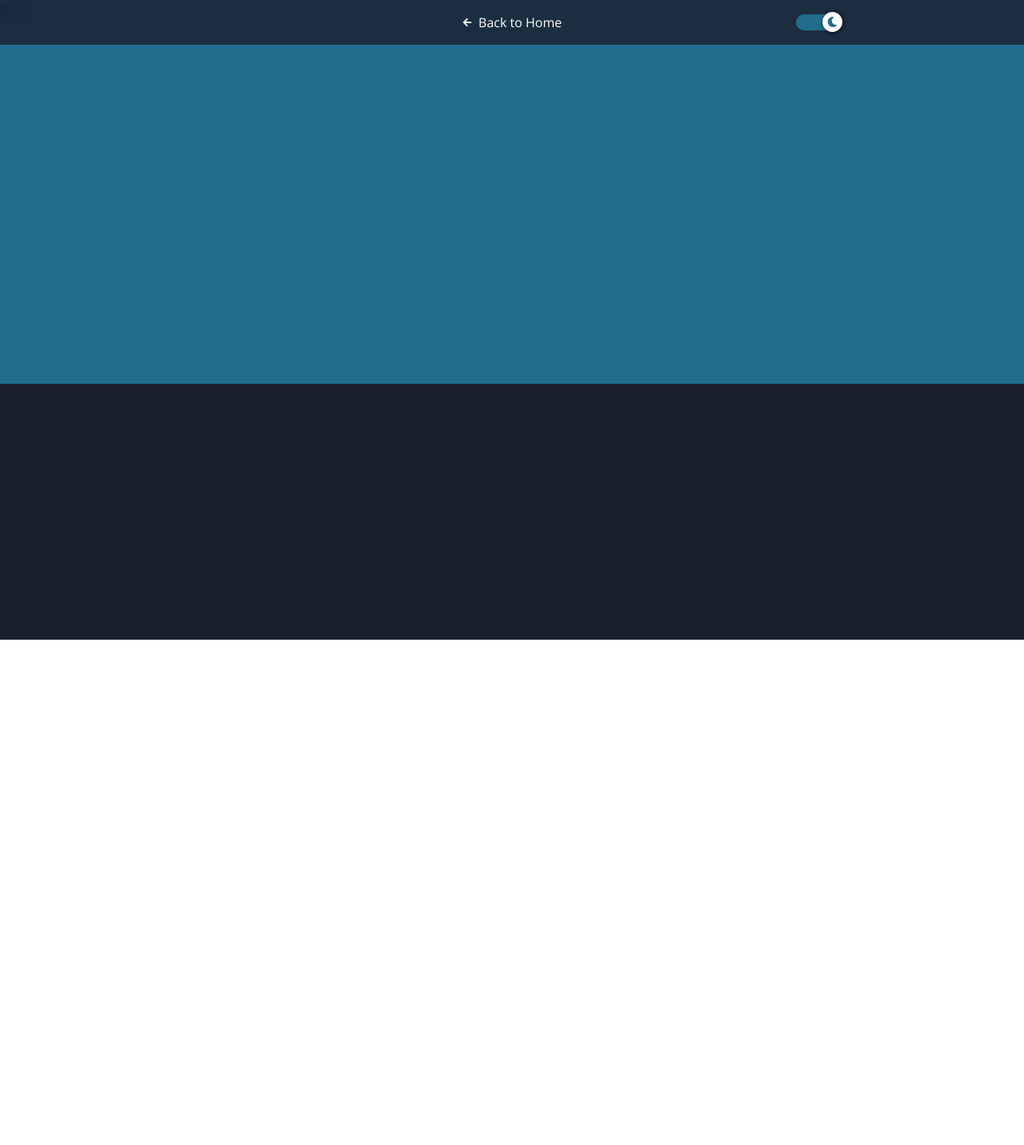
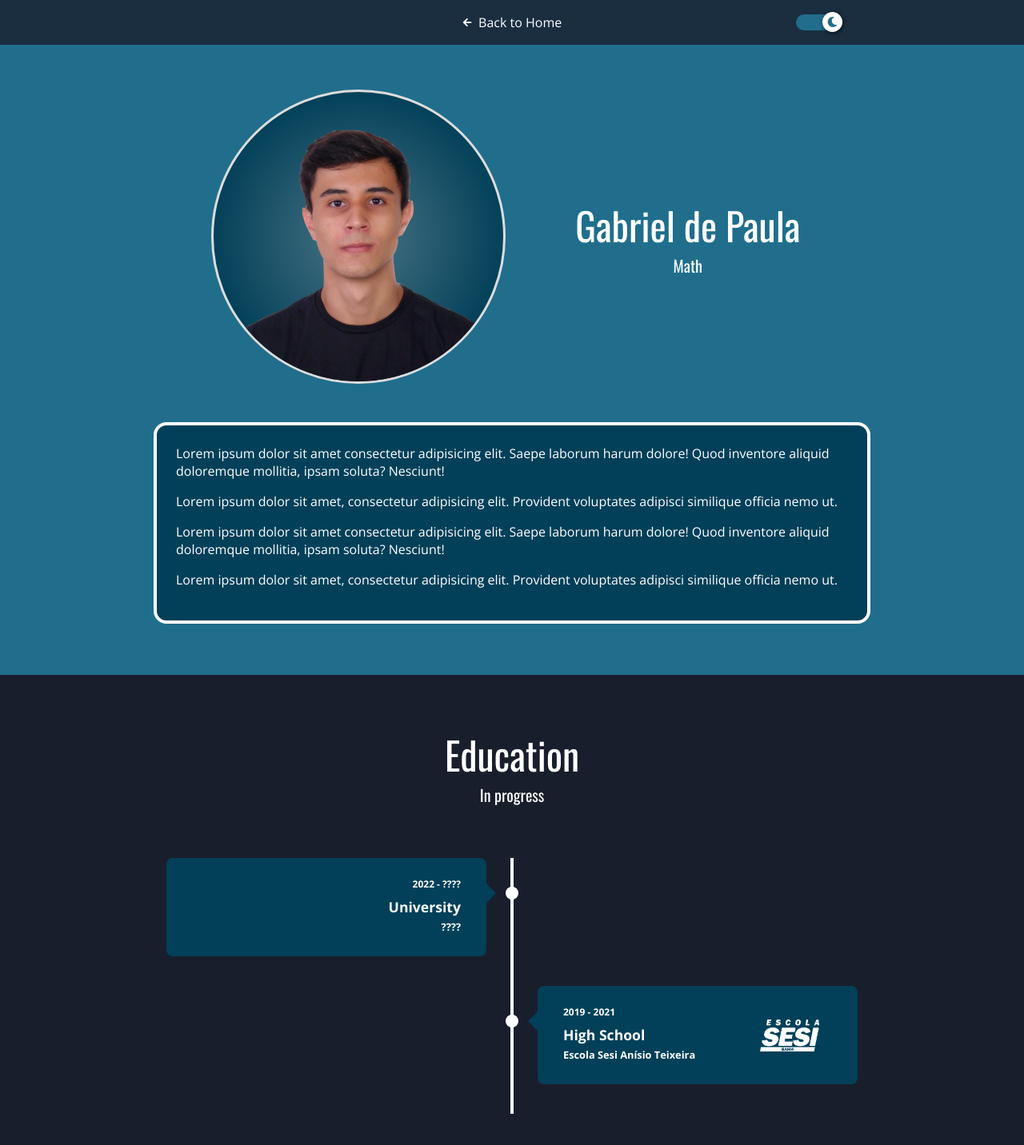
Before and after one commit to gabriel-dp/gabriel-dp.github.io_v1, a React (Create React App) app: page /portfolio/about in a window 1280 px wide. Shown: the top 1432 px of the page at 80% size. Before the commit the page ends 800 px from the top, so only its background shows below. Built offline with nearby package versions, Linux system fonts and the light colour scheme.

Commit message:
education timeline

```diff
--- a/src/components/Header/styles.js
+++ b/src/components/Header/styles.js
@@ -21,6 +21,7 @@ export const HeaderTitle = styled.h3`
     color: ${props => props.bg === 'dark' ? props.theme.colors.white : props.theme.colors.text};
     font-family: 'Oswald', sans-serif;
     font-weight: 400;
+    white-space: nowrap;
     transition: all 0.25s;
 `;
 
--- /dev/null
+++ b/src/components/MyPhoto/index.jsx
@@ -0,0 +1,47 @@
+import styled from 'styled-components';
+
+const MyPhotoDiv = styled.div`
+    width: 100%;
+    max-width: ${props => props.size}rem;
+    aspect-ratio: 1;
+    display: flex;
+    align-items: center;
+    justify-content: center;
+    transition: all 0.25s ease;
+    border: 0.2rem ${props => props.theme.colors.lightgray} solid;
+    border-radius: 50%;
+    background-color: ${props => props.theme.colors.secondary};
+
+    img {
+        max-width: 100%;
+        z-index: 0;
+    }
+
+    &::before {
+        --size: ${props => props.size}rem;
+        content: '';
+        position: absolute;
+        left: var(--x);
+        top: var(--y);
+        width: var(--size);
+        height: var(--size);
+        background: radial-gradient(circle closest-side, ${props => props.theme.colors.lightgray}55, transparent);
+        transition: all 0.25s ease-in-out;
+    }
+
+    :hover {
+        ::before {
+            background: radial-gradient(circle closest-side, ${props => props.theme.colors.lightgray}66, transparent);
+        }
+    }
+`;
+
+const MyPhoto = ({ size }) => {
+    return (
+        <MyPhotoDiv size={size}>
+            <img src={require('../../assets/images/model-circle.png')} alt='a handsome guy'/>
+        </MyPhotoDiv>
+    );
+}
+
+export default MyPhoto;
--- /dev/null
+++ b/src/pages/About/Education/index.jsx
@@ -0,0 +1,51 @@
+import Header from '../../../components/Header';
+import { EducationContainer, TimeLine, GraduationContainer, Graduation, GraduationData, InstitutionLogo, MiddleCircle, MiddleTimeLine } from './styles';
+
+const Education = () => {
+
+    const graduations = {
+        'University' : {
+            'institution' : '????',
+            'institution-logo' : '',
+            'time' : '2022 - ????',
+            'side' : 'left',
+        },
+        'High School' : {
+            'institution' : 'Escola Sesi Anísio Teixeira',
+            'institution-logo' : require('../../../assets/images/sesi.png'),
+            'time' : '2019 - 2021',
+            'side' : 'right',
+        },
+    }
+
+    return (
+        <EducationContainer>
+            <Header title='Education' subtitle='In progress'/>
+            <TimeLine>
+                {
+                    Object.keys(graduations).map((graduation) => (
+                        <GraduationContainer key={graduation}>
+                            <Graduation className={graduations[graduation]['side']}>
+                                <GraduationData>
+                                    <h6>{`${graduations[graduation]['time']}`}</h6>
+                                    <h4>{graduation}</h4>
+                                    <h5>{graduations[graduation]['institution']}</h5>
+                                </GraduationData>
+                                <InstitutionLogo
+                                    src={graduations[graduation]['institution-logo']}
+                                />
+                                <MiddleCircle/>
+                            </Graduation>
+                            <MiddleTimeLine/>
+                        </GraduationContainer>
+                    ))
+                }
+            </TimeLine>
+        </EducationContainer>
+    );
+}
+
+export default Education;
+
+/*
+*/
--- /dev/null
+++ b/src/pages/About/Education/styles.js
@@ -0,0 +1,174 @@
+import styled from 'styled-components';
+
+export const EducationContainer = styled.div`
+    width: 100%;
+    background-color: transparent;
+    display: flex;
+    flex-direction: column;
+    justify-content: center;
+    align-items: center;
+    padding: 4rem 15%;
+`;
+
+export const TimeLine = styled.div`
+    width: 100%;
+`;
+
+export const GraduationContainer = styled.div`
+    width: 100%;
+    min-height: 10rem;
+    position: relative;
+`;
+
+export const Graduation = styled.div`
+    width: calc(50% - 3rem);
+    min-width: 15rem;
+    margin: 0 1rem 1rem 1rem;
+    background-color: ${props => props.theme.colors.secondary};
+    border-radius: 0.5rem;
+    padding: 1.5rem 2rem;
+    color: ${props => props.theme.colors.white};
+    transition: all 0.25s ease;
+    position: absolute;
+    right: 0;
+    cursor: default;
+
+    display: flex;
+    flex-direction: row;
+    justify-content: space-between;
+    align-items: center;
+
+    &::before {
+        content: '';
+        height: 0;
+        width: 0;
+        border: 0.75rem ${props => props.theme.colors.secondary} solid;
+        border-bottom: 0.75rem solid transparent;
+        border-right: 0.75rem solid transparent;
+        border-left: 0.75rem solid transparent;
+        position: absolute;
+        top: 2rem;
+        transform: rotate(90deg);
+        transition: all 0.25s ease;
+    }
+
+    &.right {
+        .circle {
+            left: -2.5rem;
+        }
+
+        ::before {
+            left: -1.5rem;
+        }
+    }
+
+    @media (min-width: 1000px) {
+        &.left {
+            flex-direction: row-reverse;
+            left: 0;
+
+            .data {
+                text-align: right;
+            }
+
+            .circle {
+                right: -2.5rem;
+            }
+
+            ::before {
+                position: absolute;
+                right: -1.5rem;
+                transform: rotate(-90deg);
+            }
+        }
+
+        :hover {
+            color: ${props => props.theme.colors.white};
+            background-color: ${props => props.theme.colors.primary};
+
+            ::before {
+                visibility: visible;
+                opacity: 1;
+                border: 0.75rem ${props => props.theme.colors.primary} solid;
+                border-bottom: 0.75rem solid transparent;
+                border-right: 0.75rem solid transparent;
+                border-left: 0.75rem solid transparent;
+            }
+        }
+    }
+
+    @media (max-width: 999px) {
+        margin-left: 2rem;
+        width: 90%;
+
+        &.left {
+            left: 0;
+
+            .circle {
+                left: -2.5rem;
+            }
+
+            ::before {
+                position: absolute;
+                left: -1.5rem;
+                transform: rotate(90deg);
+            }
+        }
+
+        &.right {
+            left: 0;
+        }
+    }
+`;
+
+export const GraduationData = styled.div.attrs({
+    className : 'data'
+})`
+
+    h4 {
+        font-size: 1.1rem;
+    }
+
+    h5 {
+        font-size: 0.8rem;
+        margin: 0.25rem 0;
+    }
+
+    h6 {
+        font-size: 0.75rem;
+        margin-bottom: 0.5rem;
+    }
+`;
+
+export const InstitutionLogo = styled.img`
+    height: 2.5rem;
+    margin: 0 1rem;
+`;
+
+export const GraduationTime = styled.h6`
+`;
+
+export const MiddleTimeLine = styled.div`
+    width: 0.25rem;
+    height: 100%;
+    background-color: ${props => props.theme.colors.text};
+    position: absolute;
+    left: 50%;
+    transform: translateX(-50%);
+
+    @media (max-width: 999px) {
+        left: 0;
+    }
+`;
+
+export const MiddleCircle = styled.div.attrs({
+    className : 'circle',
+})`
+    height: 1rem;
+    aspect-ratio: 1;
+    border-radius: 50%;
+    background-color: ${props => props.theme.colors.text};
+    position: absolute;
+    top: 2.25rem;
+    color: ${props => props.theme.colors.background};
+`;
--- a/src/pages/About/MySelf/index.jsx
+++ b/src/pages/About/MySelf/index.jsx
@@ -1,9 +1,23 @@
-import { MySelfTabContainer } from './styles';
+import MyPhoto from '../../../components/MyPhoto';
+import Header from '../../../components/Header';
+
+import { MySelfTabContainer, PhotoAndName, HeaderDiv, FullDescription } from './styles';
 
 const MySelf = () => {
     return (
         <MySelfTabContainer>
-            Gab
+            <PhotoAndName>
+                <MyPhoto size={23} className='main'/>
+                <HeaderDiv>
+                    <Header title='Gabriel de Paula' subtitle='Math' bg='dark' bottom={0} className='main'/>
+                </HeaderDiv>
+            </PhotoAndName>
+            <FullDescription>
+                <p>Lorem ipsum dolor sit amet consectetur adipisicing elit. Saepe laborum harum dolore! Quod inventore aliquid doloremque mollitia, ipsam soluta? Nesciunt!</p>
+                <p>Lorem ipsum dolor sit amet, consectetur adipisicing elit. Provident voluptates adipisci similique officia nemo ut.</p>
+                <p>Lorem ipsum dolor sit amet consectetur adipisicing elit. Saepe laborum harum dolore! Quod inventore aliquid doloremque mollitia, ipsam soluta? Nesciunt!</p>
+                <p>Lorem ipsum dolor sit amet, consectetur adipisicing elit. Provident voluptates adipisci similique officia nemo ut.</p>
+            </FullDescription>
         </MySelfTabContainer>
     );
 }
--- a/src/pages/About/MySelf/styles.js
+++ b/src/pages/About/MySelf/styles.js
@@ -2,6 +2,38 @@ import styled from 'styled-components';
 
 export const MySelfTabContainer = styled.div`
     width: 100%;
-    height: 30rem;
-    background-color: ${props => props.theme.colors.primary} ;
+    background-color: ${props => props.theme.colors.primary};
+    display: flex;
+    flex-direction: column;
+    justify-content: center;
+    align-items: center;
+    padding: 4rem 15%;
 `;
+
+export const PhotoAndName = styled.div`
+    width: 100%;
+    max-width: 60rem;
+    display: flex;
+    flex-direction: row;
+    justify-content: space-evenly;
+    align-items: center;
+    flex-wrap: wrap;
+    margin: 3rem 0;
+`;
+
+export const HeaderDiv = styled.div`
+    margin: 1rem;
+`;
+
+export const FullDescription = styled.div`
+    width: 100%;
+    background-color: ${props => props.theme.colors.secondary};
+    border-radius: 1rem;
+    border: 0.25rem ${props => props.theme.colors.white} solid;
+    padding: 1.5rem;
+    color: ${props => props.theme.colors.white};
+
+    p {
+        margin-bottom: 1rem;
+    }
+`;
--- a/src/pages/About/index.jsx
+++ b/src/pages/About/index.jsx
@@ -1,5 +1,6 @@
 import NavBar from '../../components/NavBar';
 import MySelf from './MySelf';
+import Education from './Education';
 
 import { Screen } from './styles';
 
@@ -8,6 +9,7 @@ const About = ({ ToggleTheme }) => {
         <Screen>
             <NavBar ToggleTheme={ToggleTheme}/>
             <MySelf/>
+            <Education/>
         </Screen>
     );
 }
--- a/src/pages/About/styles.js
+++ b/src/pages/About/styles.js
@@ -2,6 +2,5 @@ import styled from 'styled-components';
 
 export const Screen = styled.div`
     width: 100%;
-    height: 100vh;
     background-color: ${props => props.theme.colors.background};
 `;
--- a/src/pages/MainPage/AboutMe/styles.js
+++ b/src/pages/MainPage/AboutMe/styles.js
@@ -18,34 +18,6 @@ export const MySelf = styled.div`
     flex-direction: row-reverse;
     justify-content: space-around;
     flex-wrap: wrap;
-`;
-
-export const MyPhoto = styled.div`
-    display: flex;
-    align-items: center;
-    justify-content: center;
-    transition: all 0.25s ease;
-    border: 0.2rem ${props => props.theme.colors.lightgray} solid;
-    border-radius: 50%;
-    background-color: ${props => props.theme.colors.secondary};
-
-    img {
-        width: 100%;
-        max-width: 18rem;
-        z-index: 0;
-    }
-
-    &::before {
-        --size: 20rem;
-        content: '';
-        position: absolute;
-        left: var(--x);
-        top: var(--y);
-        width: var(--size);
-        height: var(--size);
-        background: radial-gradient(circle closest-side, ${props => props.theme.colors.lightgray}55, transparent);
-        transition: all 0.25s ease-in-out;
-    }
 `;
 
 export const MyDetails = styled.div`
--- a/src/pages/MainPage/styles.js
+++ b/src/pages/MainPage/styles.js
@@ -2,6 +2,5 @@ import styled from 'styled-components';
 
 export const Screen = styled.div`
     width: 100%;
-    height: 100vh;
     background-color: ${props => props.theme.colors.background};
 `;
```
Also changed, not shown: src/pages/MainPage/AboutMe/index.jsx (+3 -4 lines), src/assets/images/model.png (deleted), src/assets/images/sesi.png (added).
